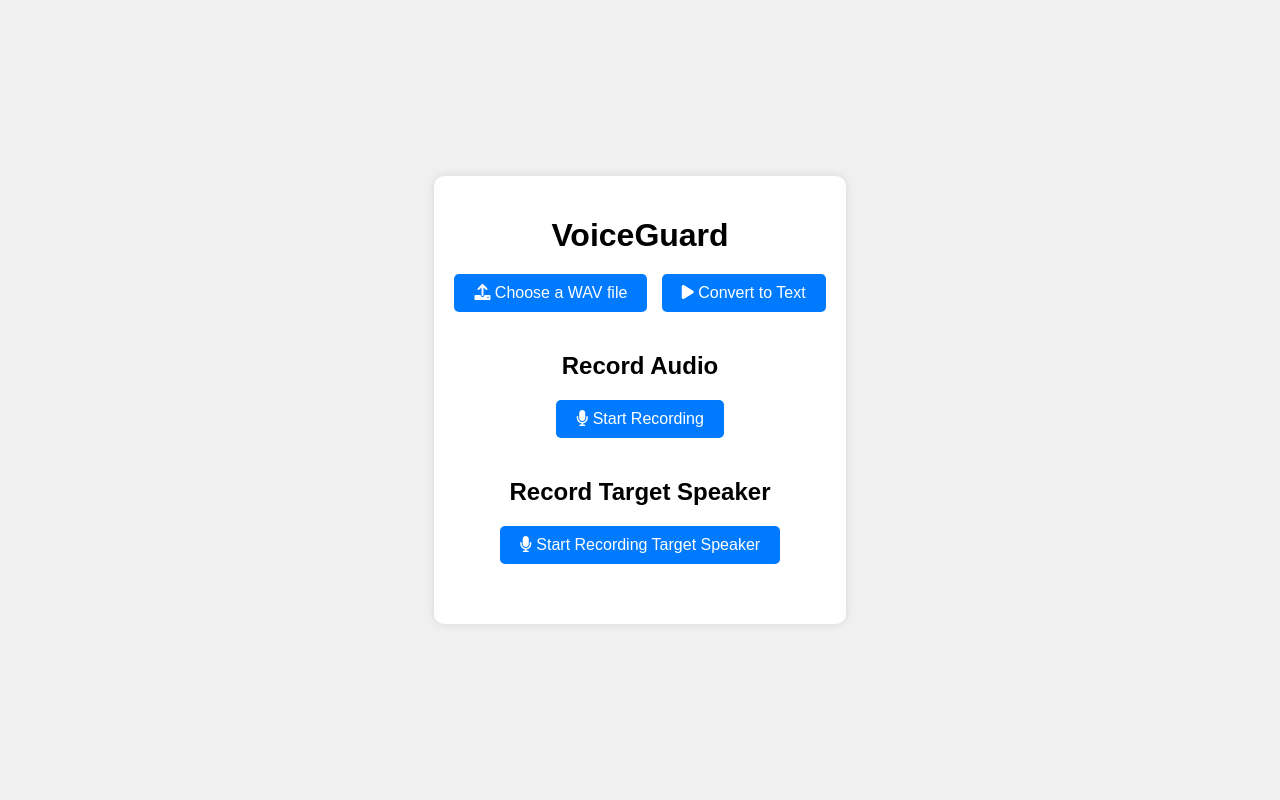
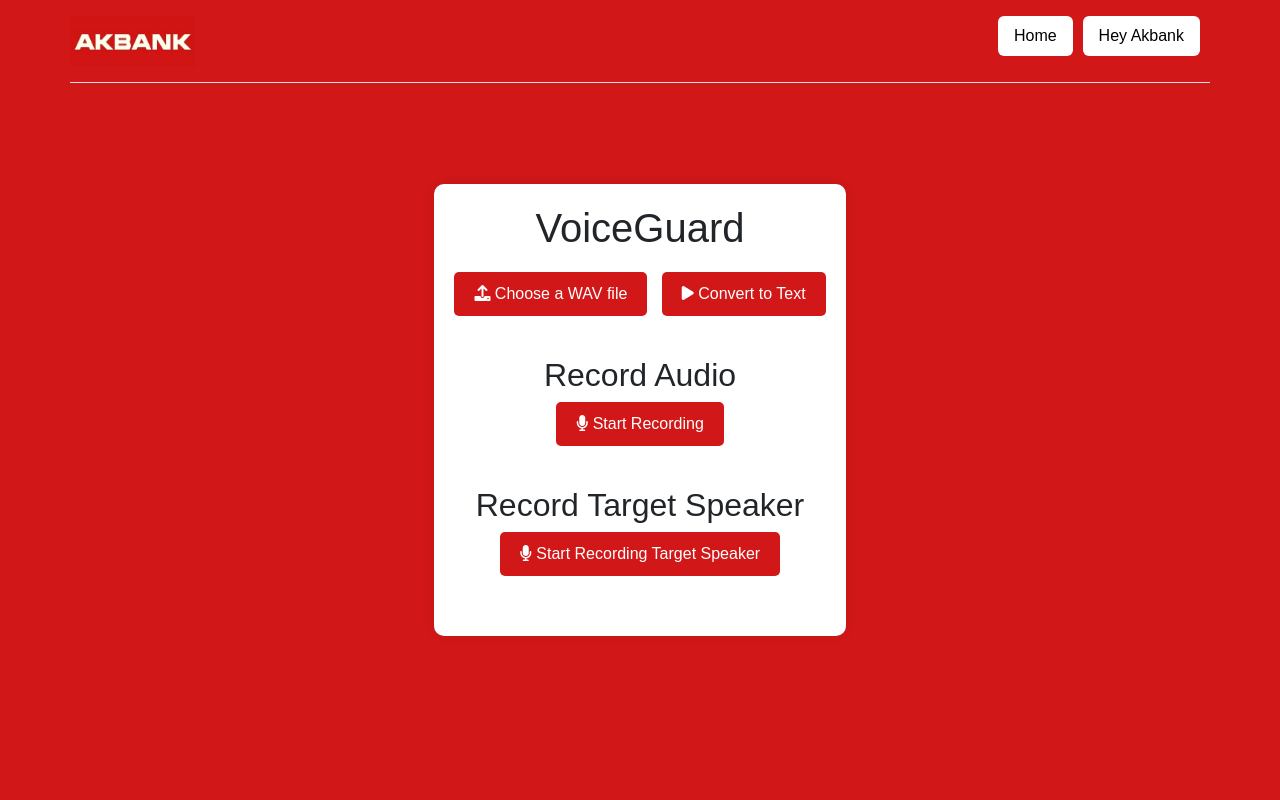
Before and after one commit to berkin-oztekin/Akbank-ML-Project, a Flask app: page / in a window 1280 px wide. Run offline with Flask 3, Linux system fonts and the light colour scheme; parts of the project's set-up code (start-up, migrations or seed data) failed here and were passed over.

Commit message:
Enhance css styles for home page

```diff
--- a/static/css/index_styles.css
+++ b/static/css/index_styles.css
@@ -7,15 +7,16 @@
     align-items: center;
     justify-content: center;
     height: 100vh;
-    background-color: #f0f0f0;
+    background-color: #d11718;
 }
 
-.container {
+.container-body {
     text-align: center;
     background: #fff;
     padding: 20px;
     border-radius: 10px;
     box-shadow: 0 0 10px rgba(0, 0, 0, 0.1);
+    margin-top: 20px;
 }
 
 h1 {
@@ -34,7 +35,7 @@
     display: inline-block;
     cursor: pointer;
     padding: 10px 20px;
-    background: #007bff;
+    background: #d11718;
     color: #fff;
     border-radius: 5px;
     margin-right: 10px;
@@ -44,7 +45,7 @@
     padding: 10px 20px;
     font-size: 16px;
     margin-bottom: 20px;
-    background: #007bff;
+    background: #d11718;
     color: #fff;
     border: none;
     border-radius: 5px;
@@ -53,7 +54,7 @@
 }
 
 .action-button:hover {
-    background: #0056b3;
+    background: red;
 }
 
 p {
@@ -64,3 +65,24 @@
 .record-section {
     margin-top: 20px;
 }
+
+.container {
+    padding: 0;
+    width: 100%;
+}
+.navbar-top {
+    position: fixed;
+    top: 0;
+    width: 100%;
+    z-index: 1000;
+}
+
+.nav-link {
+    background-color: white;
+    color: #000;
+    margin-right: 10px;
+}
+
+.nav-link:hover {
+    color: #d11718;
+}
--- a/templates/index.html
+++ b/templates/index.html
@@ -3,11 +3,25 @@
 <head>
     <title>VoiceGuard</title>
     <link rel="stylesheet" href="https://cdnjs.cloudflare.com/ajax/libs/font-awesome/6.0.0-beta3/css/all.min.css">
+    <link href="https://cdn.jsdelivr.net/npm/bootstrap@5.3.3/dist/css/bootstrap.min.css" rel="stylesheet" integrity="sha384-QWTKZyjpPEjISv5WaRU9OFeRpok6YctnYmDr5pNlyT2bRjXh0JMhjY6hW+ALEwIH" crossorigin="anonymous">
     <link rel="stylesheet" href="static/css/index_styles.css">
     <script src="static/js/recorder.js"></script>
 </head>
 <body>
-    <div class="container">
+<div class="container navbar-top">
+    <header class="d-flex flex-wrap justify-content-center py-3 mb-4 border-bottom">
+      <a href="/" class="d-flex align-items-center mb-3 mb-md-0 me-md-auto link-body-emphasis text-decoration-none">
+          <img src="/static/images/akbank.jpg" alt="Akbank Logo" width="125" height="50">
+      </a>
+
+      <ul class="nav nav-pills">
+        <li class="nav-item"><a href="/" class="nav-link" aria-current="page">Home</a></li>
+        <li class="nav-item"><a href="/hey_akbank" class="nav-link">Hey Akbank</a></li>
+      </ul>
+    </header>
+  </div>
+
+    <div class="container-body">
         <h1>VoiceGuard</h1>
 
         <div class="upload-section">
```
